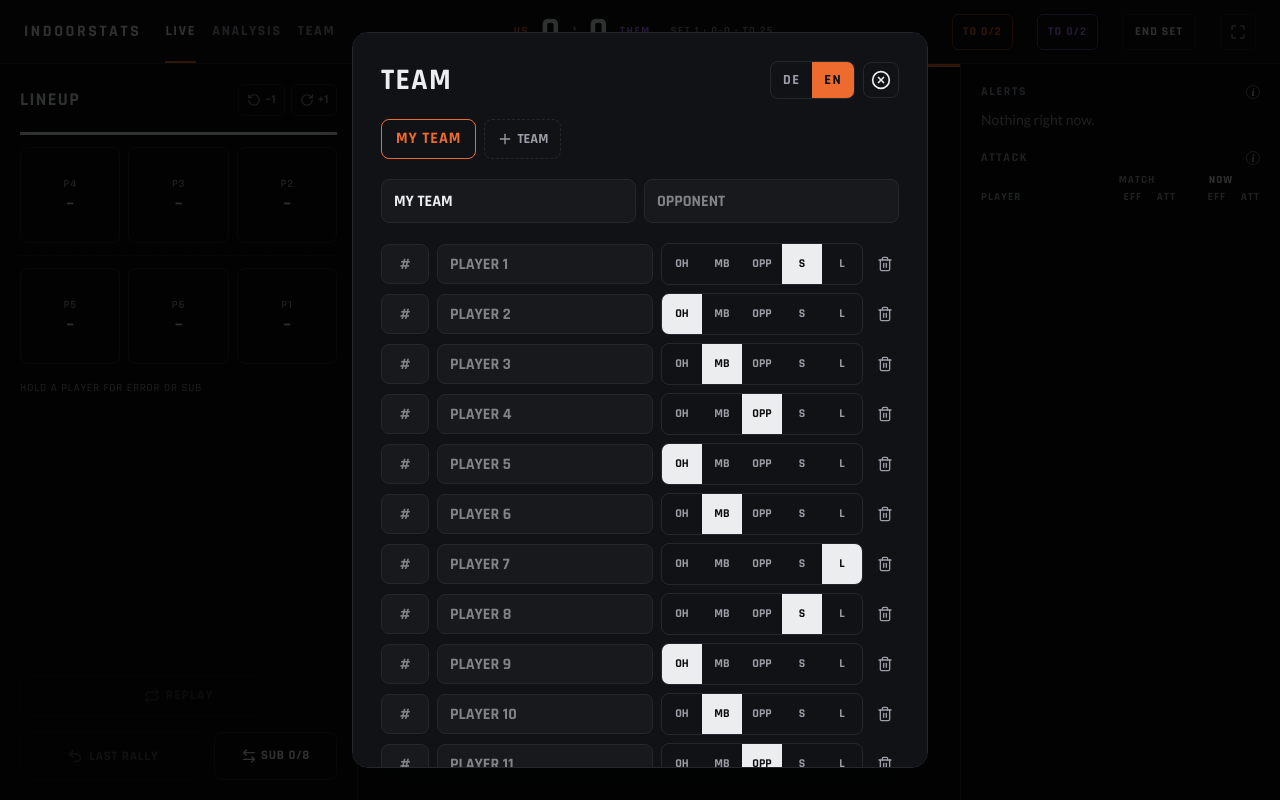
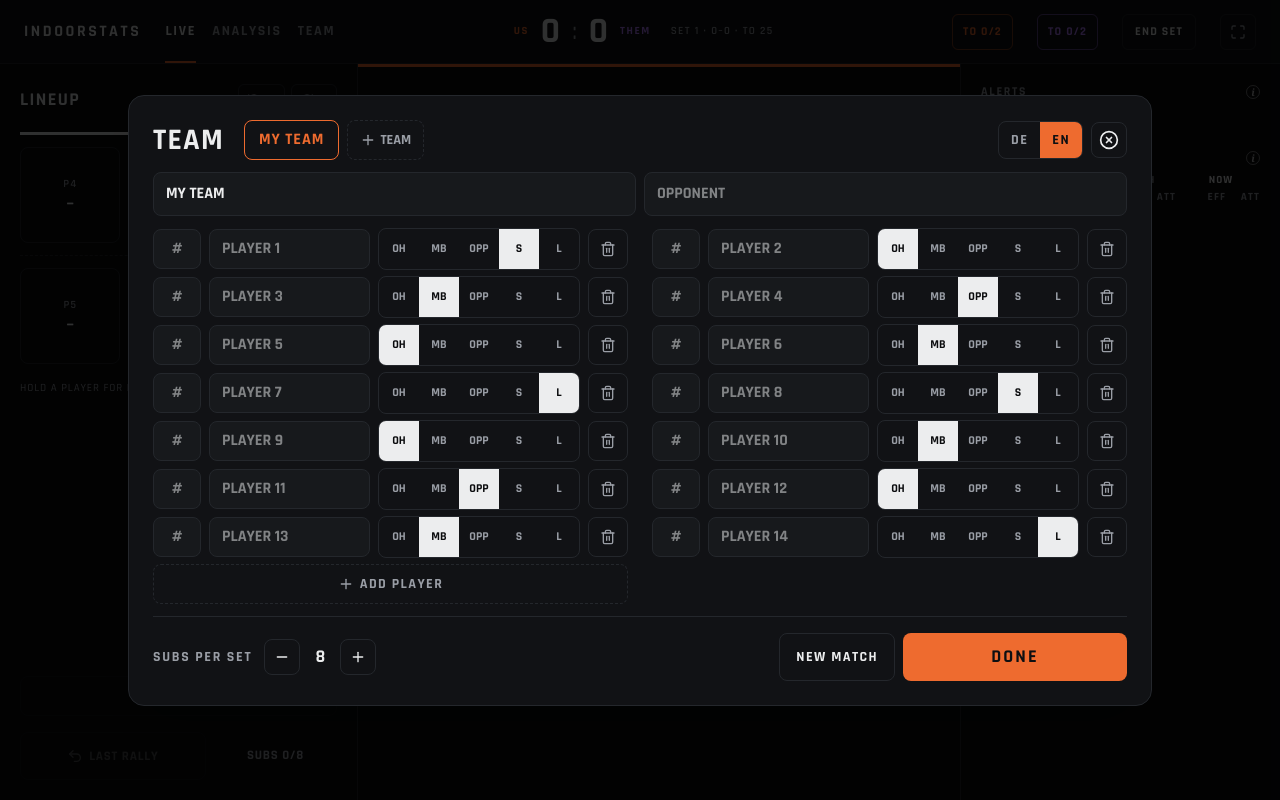
Before and after one commit to blackworm09/indoorstats, a React (Vite) app: page / in a window 1280 px wide. Built offline with nearby package versions, Linux system fonts and the light colour scheme.

Commit message:
Lineup and Team window fit without scrolling, borders only on tappable buttons, sub count as label, sub suggestions setter/opposite
Co-Authored-By: Claude Opus 5.5 <noreply@anthropic.com>
Claude-Session: https://claude.ai/code/session_01XyHEbQasK1N2zNKRyM9a6v

```diff
--- a/src/App.tsx
+++ b/src/App.tsx
@@ -568,9 +568,24 @@ export default function App() {
         {showConfig && (
           <div className="fixed inset-0 z-[100] flex items-end sm:items-center justify-center bg-black/80">
             <motion.div initial={{ y: 60, opacity: 0 }} animate={{ y: 0, opacity: 1 }} exit={{ y: 60, opacity: 0 }} transition={{ duration: 0.15 }}
-              className="bg-surface border border-line p-5 sm:p-7 rounded-t-2xl sm:rounded-2xl w-full max-w-xl shadow-2xl space-y-5 max-h-[92dvh] overflow-y-auto">
-              <div className="flex justify-between items-center">
+              className="bg-surface border border-line p-5 sm:p-7 lg:p-6 rounded-t-2xl sm:rounded-2xl w-full max-w-xl lg:max-w-5xl shadow-2xl space-y-5 lg:space-y-3 max-h-[96dvh] overflow-y-auto">
+              <div className="flex flex-wrap justify-between items-center gap-x-5 gap-y-3">
                 <span className="font-display text-3xl font-bold uppercase tracking-[0.04em]">{t('Team')}</span>
+                {/* Team switcher */}
+                <div className="flex flex-wrap gap-2 items-center flex-1 min-w-0">
+                {teams.map(x => (
+                  <div key={x.id} className="relative">
+                    <button onClick={() => switchTeam(x.id)} disabled={x.id !== teamId && matchStarted}
+                      className={`h-10 pl-3.5 ${x.id !== teamId && !matchStarted ? 'pr-9' : 'pr-3.5'} rounded-lg font-display font-bold uppercase tracking-[0.06em] disabled:opacity-35 ${x.id === teamId ? 'border-[1.5px] border-primary text-primary' : 'border border-line'}`}>{x.name || t('Team')}</button>
+                    {x.id !== teamId && !matchStarted && (
+                      <button onClick={() => deleteTeam(x.id)} aria-label={t('Delete')} className="absolute right-1.5 top-2 w-6 h-6 rounded-md border border-line flex items-center justify-center text-mute hover:text-bad"><Trash2 className="w-3.5 h-3.5" /></button>
+                    )}
+                  </div>
+                ))}
+                <button onClick={addTeam} className="h-10 px-3 rounded-lg border border-dashed border-line font-display font-bold uppercase text-sm text-mute flex items-center gap-1"><Plus className="w-4 h-4" /> {t('Team')}</button>
+                {matchStarted && teams.length > 1 && <InfoDot light text={t('To switch team, start a new match first.')} />}
+              </div>
+
                 <div className="flex items-center gap-2">
                   <div className="flex rounded-lg border border-line overflow-hidden" role="group" aria-label="Language">
                     {(['de', 'en'] as Lang[]).map(l => (
@@ -582,21 +597,6 @@ export default function App() {
                 </div>
               </div>
 
-              {/* Team switcher */}
-              <div className="flex flex-wrap gap-2 items-center">
-                {teams.map(x => (
-                  <div key={x.id} className="relative">
-                    <button onClick={() => switchTeam(x.id)} disabled={x.id !== teamId && matchStarted}
-                      className={`h-10 pl-3.5 ${x.id !== teamId && !matchStarted ? 'pr-8' : 'pr-3.5'} rounded-lg font-display font-bold uppercase tracking-[0.06em] disabled:opacity-35 ${x.id === teamId ? 'border-[1.5px] border-primary text-primary' : 'border border-line'}`}>{x.name || t('Team')}</button>
-                    {x.id !== teamId && !matchStarted && (
-                      <button onClick={() => deleteTeam(x.id)} aria-label={t('Delete')} className="absolute right-1.5 top-2.5 text-mute hover:text-bad"><Trash2 className="w-4 h-4" /></button>
-                    )}
-                  </div>
-                ))}
-                <button onClick={addTeam} className="h-10 px-3 rounded-lg border border-dashed border-line font-display font-bold uppercase text-sm text-mute flex items-center gap-1"><Plus className="w-4 h-4" /> {t('Team')}</button>
-                {matchStarted && teams.length > 1 && <InfoDot light text={t('To switch team, start a new match first.')} />}
-              </div>
-
               <div className="grid grid-cols-2 gap-2">
                 <input type="text" value={team.name} onChange={e => renameTeam(e.target.value)} placeholder={t('Team name')} aria-label={t('Team name')}
                   className="bg-card border border-line focus:border-primary h-11 px-3 rounded-lg outline-none font-display font-bold uppercase" />
@@ -605,7 +605,7 @@ export default function App() {
                   className="bg-card border border-line focus:border-secondary h-11 px-3 rounded-lg outline-none font-display font-bold uppercase" />
               </div>
 
-              <div className="space-y-2">
+              <div className="grid grid-cols-1 lg:grid-cols-2 gap-2 lg:gap-y-1.5 lg:gap-x-6">
                 {gameState.players.map((p, idx) => (
                   <div key={p.id} className="flex gap-2 items-center">
                     <input type="text" inputMode="numeric" value={p.number} maxLength={3}
@@ -621,29 +621,29 @@ export default function App() {
                           className={`h-10 w-9 sm:w-10 font-display text-xs font-bold ${p.role === r ? 'bg-ink text-[#0B0C0E]' : 'text-mute'}`}>{t(ROLE_SHORT[r])}</button>
                       ))}
                     </div>
-                    <button onClick={() => removePlayer(p.id)} aria-label={t('Remove player')} className="p-1.5 text-mute hover:text-bad"><Trash2 className="w-4 h-4" /></button>
+                    <button onClick={() => removePlayer(p.id)} aria-label={t('Remove player')} className="w-10 h-10 shrink-0 rounded-lg border border-line flex items-center justify-center text-mute hover:text-bad"><Trash2 className="w-4 h-4" /></button>
                   </div>
                 ))}
                 <button onClick={addPlayer}
-                  className="w-full h-11 border border-dashed border-line rounded-lg font-display text-sm font-bold uppercase tracking-[0.1em] text-mute flex items-center justify-center gap-1.5">
+                  className="w-full h-10 border border-dashed border-line rounded-lg font-display text-sm font-bold uppercase tracking-[0.1em] text-mute flex items-center justify-center gap-1.5">
                   <Plus className="w-4 h-4" /> {t('Add player')}
                 </button>
               </div>
 
-              <div className="flex items-center justify-between border-t border-line pt-4">
+              <div className="flex flex-wrap items-center gap-3 border-t border-line pt-4">
                 <span className="font-display text-sm font-bold uppercase tracking-[0.12em] text-mute">{t('Subs per set')}</span>
                 <div className="flex items-center gap-2">
                   <button onClick={() => setGameState(prev => ({ ...prev, subLimit: Math.max(0, prev.subLimit - 1) }))} aria-label="−" className="w-9 h-9 border border-line rounded-lg flex items-center justify-center"><Minus className="w-4 h-4" /></button>
                   <span className="w-6 text-center font-display text-lg font-bold">{gameState.subLimit}</span>
                   <button onClick={() => setGameState(prev => ({ ...prev, subLimit: prev.subLimit + 1 }))} aria-label="+" className="w-9 h-9 border border-line rounded-lg flex items-center justify-center"><Plus className="w-4 h-4" /></button>
                 </div>
-              </div>
 
-              <div className="flex gap-2 pt-1">
-                <button onClick={newMatch}
-                  className="h-14 px-4 rounded-lg border border-line font-display font-bold uppercase text-sm tracking-[0.1em]">{t('New match')}</button>
-                <button onClick={() => setShowConfig(false)}
-                  className="flex-1 h-14 bg-primary text-[#0D0F12] rounded-lg font-display font-bold uppercase text-lg tracking-[0.12em]">{t('Done')}</button>
+                <div className="flex gap-2 w-full lg:w-auto lg:ml-auto">
+                  <button onClick={newMatch}
+                    className="h-14 lg:h-12 px-4 rounded-lg border border-line font-display font-bold uppercase text-sm tracking-[0.1em]">{t('New match')}</button>
+                  <button onClick={() => setShowConfig(false)}
+                    className="flex-1 lg:flex-none lg:w-56 h-14 lg:h-12 bg-primary text-[#0D0F12] rounded-lg font-display font-bold uppercase text-lg tracking-[0.12em]">{t('Done')}</button>
+                </div>
               </div>
             </motion.div>
           </div>
--- a/src/RallyView.tsx
+++ b/src/RallyView.tsx
@@ -35,10 +35,15 @@ export const TONE_CLASS: Record<Tone, string> = {
   poor: 'bg-[#9F1239] text-white',
   rose: 'bg-[#F43F5E] text-[#0D0F12]',
   low: 'bg-[#FDA4AF] text-[#0D0F12]',
-  neu: 'bg-[#262B33] text-[#F5F7FA] border-[1.5px] border-[#3A404A]',
+  neu: 'bg-[#262B33] text-[#F5F7FA]',
   good: 'bg-[#6EE7B7] text-[#0D0F12]',
   mid: 'bg-[#10B981] text-[#0D0F12]',
   top: 'bg-[#047857] text-white',
+};
+// Only tappable buttons get a border (lighter shade of the fill).
+export const TONE_BORDER: Record<Tone, string> = {
+  poor: 'border-2 border-[#C81E4E]', rose: 'border-2 border-[#FB7185]', low: 'border-2 border-[#FECDD3]',
+  neu: 'border-2 border-[#4A515C]', good: 'border-2 border-[#A7F3D0]', mid: 'border-2 border-[#34D399]', top: 'border-2 border-[#10B981]',
 };
 
 interface ScaleItem<C extends RatingCode> { code: C; sym: string; label: string; tone: Tone; info: string }
@@ -130,7 +135,6 @@ export default function RallyView({ gameState, setPending, commitRally, onSub, o
 
   // Selection belongs to one step: a new step starts clean in the same render (no leftover highlight)
   const [pick, setPick] = useState<{ key: string; id: string | null }>({ key: '', id: null });
-  const [showSubs, setShowSubs] = useState(false);
   const [quickFor, setQuickFor] = useState<string | null>(null);
 
   const serverSuggestion = rally?.step === 'our_serve' ? court.display[0] : null;
@@ -283,7 +287,7 @@ export default function RallyView({ gameState, setPending, commitRally, onSub, o
             <span className="flex items-center gap-1.5 whitespace-nowrap"><Undo2 className="w-4 h-4 shrink-0" /> {t('Last rally')}</span>
             {lastEntry && <span className="text-[10px] font-semibold tracking-[0.04em] text-mute truncate max-w-full normal-case">{lastEntry.kind === 'point' ? `${lastEntry.own}:${lastEntry.opponent} · ` : ''}{lastEntry.text}</span>}
           </button>
-          <button onClick={() => setShowSubs(true)} disabled={rallyRunning} className={`disabled:opacity-30 h-12 rounded-lg border font-display font-bold tracking-[0.06em] uppercase text-[13px] flex items-center justify-center gap-1 whitespace-nowrap px-1 ${used >= gameState.subLimit ? 'border-bad text-bad' : 'border-line'}`}><ArrowLeftRight className="w-4 h-4 shrink-0 hidden xl:block" /> {t('Sub')} {used}/{gameState.subLimit}</button>
+          <div data-subs className={`h-12 flex items-center justify-center font-display font-bold tracking-[0.06em] uppercase text-[13px] whitespace-nowrap px-1 ${used >= gameState.subLimit ? 'text-bad' : 'text-mute'}`}>{t('Subs')} {used}/{gameState.subLimit}</div>
         </div>
       </section>
 
@@ -382,7 +386,6 @@ export default function RallyView({ gameState, setPending, commitRally, onSub, o
       </aside>
 
       <AnimatePresence>
-        {showSubs && <SubSheet players={gameState.players} courtIds={court.positions} legalFor={legalFor} onClose={() => setShowSubs(false)} onSub={onSub} used={used} limit={gameState.subLimit} />}
         {quickFor && (
           <QuickSheet key="quick" player={gameState.players.find(p => p.id === quickFor)!} pos={positionOf(court, quickFor)}
             label={nameOf(quickFor)} players={gameState.players} legal={legalFor(quickFor)} blocked={rallyRunning} canError={!!rally}
@@ -463,7 +466,7 @@ function Scale<C extends RatingCode>({ items, cols, disabled, onPick, compact }:
         return (
           <div key={it.code} className="relative">
             <button onClick={() => onPick(it.code)} disabled={disabled} data-code={it.code}
-              className={`w-full ${compact ? (cols === 3 ? 'h-20 lg:h-24' : 'h-24 lg:h-28') : cols === 3 ? 'h-28 lg:h-32' : 'h-28 lg:h-36'} rounded-xl flex flex-col items-center justify-center gap-1.5 transition-transform active:scale-95 disabled:opacity-30 ${TONE_CLASS[it.tone]}`}>
+              className={`w-full ${compact ? (cols === 3 ? 'h-20 lg:h-24' : 'h-24 lg:h-28') : cols === 3 ? 'h-28 lg:h-32' : 'h-28 lg:h-36'} rounded-xl flex flex-col items-center justify-center gap-1.5 transition-transform active:scale-95 disabled:opacity-30 ${TONE_CLASS[it.tone]} ${TONE_BORDER[it.tone]}`}>
               <span className={`font-display font-bold leading-[0.9] ${cols === 3 ? 'text-5xl' : 'text-[44px]'}`}>{it.sym}</span>
               <span className={`font-display font-bold uppercase text-center leading-tight px-1 ${cols === 3 ? 'text-[15px] tracking-[0.12em]' : 'text-[12px] lg:text-[13px] tracking-[0.02em]'}`}>{t(it.label)}</span>
             </button>
@@ -531,7 +534,12 @@ function QuickSheet({ player, pos, label, players, legal, blocked, canError, use
 }) {
   // Only legal subs are offered (see legalSubsIn)
   const bench = players.map((p, i) => ({ p, i })).filter(x => legal.includes(x.p.id));
-  const sorted = [...bench.filter(x => x.p.role === player.role), ...bench.filter(x => x.p.role !== player.role)];
+  // Suggested first: same role; setter and opposite also suggest each other. Then by jersey number.
+  const pair: Partial<Record<string, string>> = { setter: 'opposite', opposite: 'setter' };
+  const suggested = (r: string) => r === player.role || r === pair[player.role];
+  const rank = (r: string) => (r === player.role ? 0 : suggested(r) ? 1 : 2);
+  const num = (x: { p: Player }) => parseInt(x.p.number, 10) || 999;
+  const sorted = [...bench].sort((a, b) => rank(a.p.role) - rank(b.p.role) || num(a) - num(b));
   const subsOpen = !blocked && used < limit;
   return (
     <Sheet onClose={onClose}>
@@ -544,7 +552,7 @@ function QuickSheet({ player, pos, label, players, legal, blocked, canError, use
       </div>
       <div className="relative">
         <button onClick={onError} disabled={!canError}
-          className={`w-full h-16 rounded-xl font-display text-lg font-bold tracking-[0.12em] uppercase disabled:opacity-30 ${TONE_CLASS.poor}`}>{t("Unforced error")}</button>
+          className={`w-full h-16 rounded-xl font-display text-lg font-bold tracking-[0.12em] uppercase disabled:opacity-30 ${TONE_CLASS.poor} ${TONE_BORDER.poor}`}>{t("Unforced error")}</button>
         <span className="absolute top-1/2 -translate-y-1/2 right-3.5 flex"><InfoDot light text={t("Net touch, foot fault, double contact. +1 them. Pass and attacks so far stay recorded.")} /></span>
       </div>
       {player.role === 'libero' && (
@@ -569,14 +577,14 @@ function QuickSheet({ player, pos, label, players, legal, blocked, canError, use
         <>
           <div className="flex justify-between items-center">
             <span className="font-display text-xs font-bold tracking-[0.14em] uppercase text-mute">{t('Sub')} · {used}/{limit}{blocked ? ` · ${t('after the rally')}` : ''}</span>
-            <InfoDot light text={t("Only legal subs are shown. Same role first (orange).")} />
+            <InfoDot light text={t("Only legal subs are shown. Same role first (orange); setter and opposite also suggest each other.")} />
           </div>
           {!blocked && used >= limit && <p className="text-sm text-bad">{t("Sub limit reached.")}</p>}
           {!blocked && used < limit && sorted.length === 0 && <p className="text-sm text-mute">{t("No legal sub.")}</p>}
           <div className="grid grid-cols-2 gap-2">
             {sorted.map(({ p, i }) => (
               <button key={p.id} onClick={() => onSub(p.id)} disabled={!subsOpen}
-                className={`h-14 rounded-lg text-left px-3.5 flex flex-col justify-center disabled:opacity-30 ${p.role === player.role ? 'border-[1.5px] border-primary' : 'border border-line'}`}>
+                className={`h-14 rounded-lg text-left px-3.5 flex flex-col justify-center disabled:opacity-30 ${suggested(p.role) ? 'border-[1.5px] border-primary' : 'border border-line'}`}>
                 <span className="font-display text-lg font-bold uppercase leading-tight truncate">{p.name.trim() || playerLabel(p, i)}</span>
                 <span className="font-display text-[11px] font-semibold tracking-[0.1em] text-mute">{p.number.trim() ? `#${p.number.trim()} · ` : ''}{t(ROLE_SHORT[p.role])}</span>
               </button>
@@ -587,48 +595,3 @@ function QuickSheet({ player, pos, label, players, legal, blocked, canError, use
     </Sheet>
   );
 }
-
-function SubSheet({ players, courtIds, legalFor, onClose, onSub, used, limit }: {
-  players: Player[]; courtIds: (string | null)[]; legalFor: (outId: string) => string[]; onClose: () => void; onSub: (inId: string, outId: string) => void; used: number; limit: number;
-}) {
-  const [outId, setOutId] = useState<string | null>(null);
-  const indexed = players.map((p, i) => ({ p, i })).filter(x => x.p.role !== 'libero');
-  const court = courtIds.map((id, k) => ({ id, pos: k + 1 })).filter(x => x.id).map(x => ({ ...indexed.find(y => y.p.id === x.id)!, pos: x.pos })).filter(x => x.p);
-  const legal = outId ? legalFor(outId) : [];
-  const bench = indexed.filter(x => legal.includes(x.p.id));
-  const outRole = players.find(p => p.id === outId)?.role;
-  const btn = (p: Player, i: number, active: boolean, onClick: () => void, disabled = false, hint = false) => (
-    <button key={p.id} onClick={onClick} disabled={disabled}
-      className={`w-full text-left px-3 py-2.5 rounded-lg transition-all disabled:opacity-30 ${active ? 'border-[1.5px] border-primary bg-primary/10' : hint ? 'border-[1.5px] border-primary' : 'border border-line'}`}>
-      <span className="block font-display font-bold uppercase text-base truncate">{p.name.trim() || playerLabel(p, i)}</span>
-      <span className="block font-display text-[11px] font-semibold tracking-[0.1em] text-mute">{t(ROLE_LABEL[p.role])}</span>
-    </button>
-  );
-  return (
-    <Sheet onClose={onClose}>
-      <div className="flex justify-between items-center">
-        <div>
-          <h3 className="font-display text-2xl font-bold uppercase tracking-[0.04em]">{t("Sub")}</h3>
-          <p className="font-display text-xs font-semibold tracking-[0.12em] uppercase text-mute">{used}/{limit}</p>
-        </div>
-        <button onClick={onClose} aria-label="Close" className="w-10 h-10 rounded-lg border border-line flex items-center justify-center"><X className="w-5 h-5" /></button>
-      </div>
-      <div className="grid grid-cols-2 gap-3">
-        <div className="space-y-2">
-          <div className="font-display text-xs font-bold tracking-[0.14em] uppercase text-mute">{t("Out")}</div>
-          {court.map(({ p, i, pos }) => (
-            <div key={p.id} className="relative">
-              {btn(p, i, outId === p.id, () => setOutId(outId === p.id ? null : p.id), legalFor(p.id).length === 0)}
-              <span className="absolute top-2 right-2 font-display text-[11px] text-mute">P{pos}</span>
-            </div>
-          ))}
-        </div>
-        <div className="space-y-2">
-          <div className="font-display text-xs font-bold tracking-[0.14em] uppercase text-mute">{t("In")}</div>
-          {outId && bench.length === 0 && <div className="text-sm text-mute">{t("No legal sub")}</div>}
-          {bench.map(({ p, i }) => btn(p, i, false, () => { if (outId) { onSub(p.id, outId); setOutId(null); onClose(); } }, used >= limit, !!outRole && p.role === outRole))}
-        </div>
-      </div>
-    </Sheet>
-  );
-}
--- a/src/i18n.ts
+++ b/src/i18n.ts
@@ -169,7 +169,8 @@ export const DE: Record<string, string> = {
   "OK": "OK",
   "OPP": "D",
   "One libero": "Ein Libero",
-  "Only legal subs are shown. Same role first (orange).": "Nur regelkonforme Wechsel. Gleiche Position zuerst (orange).",
+  "Only legal subs are shown. Same role first (orange); setter and opposite also suggest each other.": "Nur regelkonforme Wechsel. Gleiche Position zuerst (orange), Zuspiel und Diagonal schlagen sich gegenseitig vor.",
+  "Subs": "Wechsel",
   "Opponent": "Gegner",
   "Opposite": "Diagonal",
   "Others": "Weitere",
```
Also changed, not shown: src/Lineup.tsx (+6 -6 lines).
